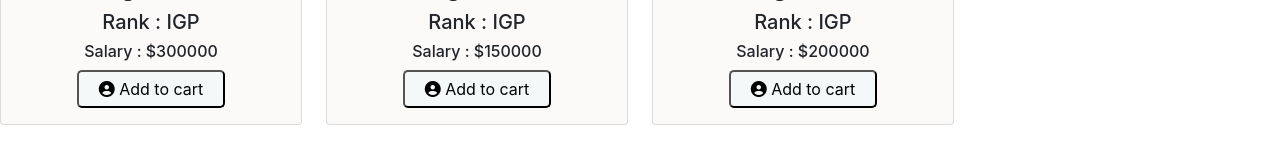
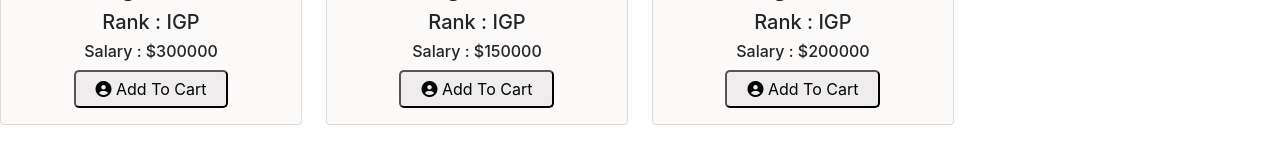
Before and after one commit to aibur1/superhero-website, a React (Create React App) app: page / in a window 1280 px wide. Shown: the part 535-695 px from the top of the page. Built offline with nearby package versions, Linux system fonts and the light colour scheme.

Commit message:
finat-commit

```diff
--- a/src/components/Person/Person.css
+++ b/src/components/Person/Person.css
@@ -7,7 +7,7 @@
     text-align: center
 }
 .btn-regular{
-   background-color: #f5f8f8;
+   background-color: #eeecec;
     border-radius: 5px;
     padding: 5px 20px;
 
--- a/src/components/Person/Person.js
+++ b/src/components/Person/Person.js
@@ -18,7 +18,7 @@ const Person = (props) => {
 
           <button className="btn-regular"
            onClick={ () => props.handleAddCart(props.person)}
-          ><i class="fas fa-user-circle"></i> Add to cart</button>
+          ><i class="fas fa-user-circle"></i> Add To Cart</button>
     </div>
          </div>
     </div>
```
Also changed, not shown: 1 other file (tests, documents, lock files or other folders).
